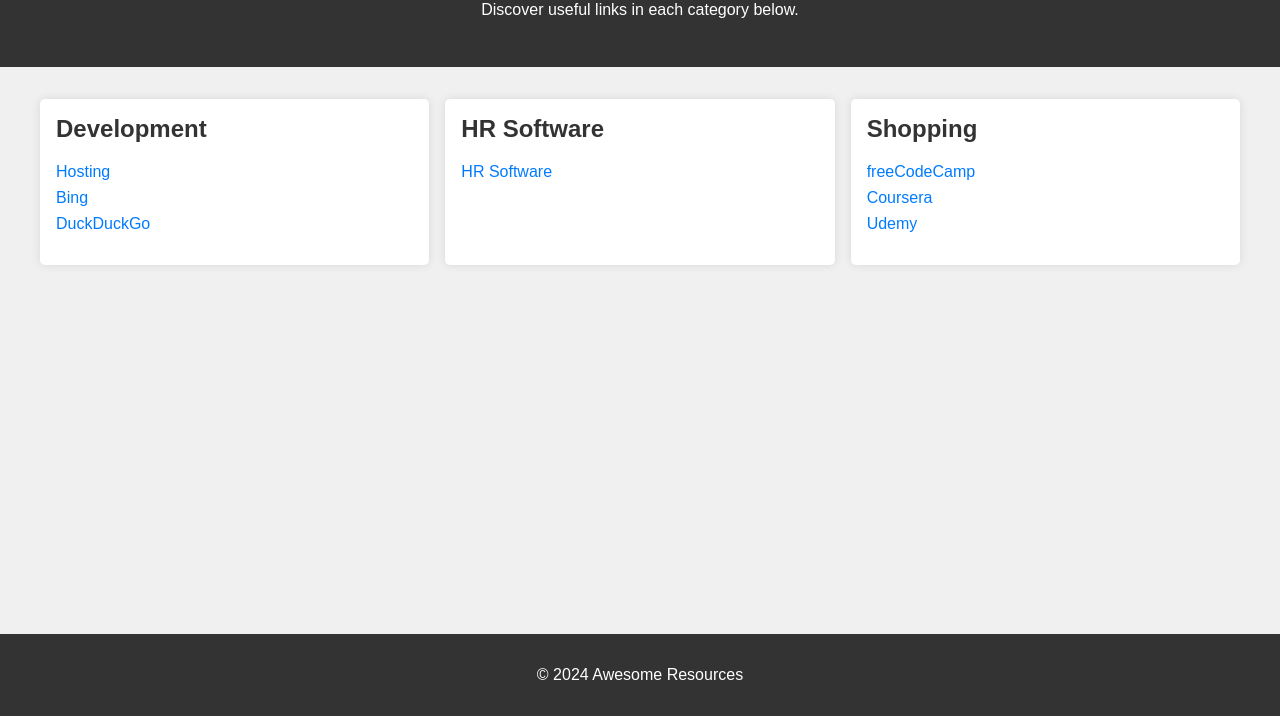
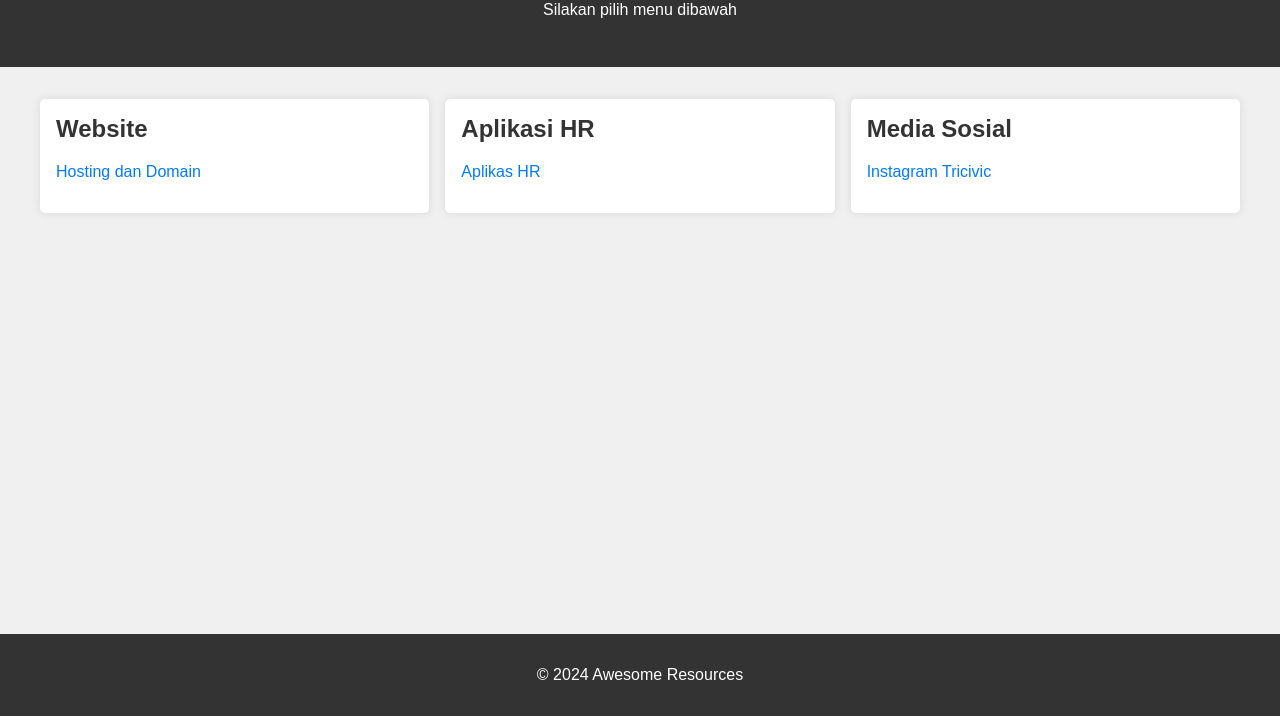
Before and after one commit to idnetri/idnetri.github.io, a plain HTML site: page index.html in a window 1280 px wide. Shown: the part 84-800 px from the top of the page. Drawn offline with Linux system fonts and the light colour scheme.

Commit message:
Update index.html

```diff
--- a/index.html
+++ b/index.html
@@ -3,37 +3,37 @@
 <head>
     <meta charset="UTF-8">
     <meta name="viewport" content="width=device-width, initial-scale=1.0">
-    <title>TP Github Site</title>
+    <title>TP Website</title>
     <link rel="stylesheet" href="style.css">
 </head>
 <body>
     <header>
-        <h1>Awesome Links by TP</h1>
-        <p>Discover useful links in each category below.</p>
+        <h1>Selamat datang</h1>
+        <p>Silakan pilih menu dibawah</p>
     </header>
 
     <main>
         <div class="columns-container">
             <div class="column">
-                <h2>Development</h2>
+                <h2>Website</h2>
                 <ul>
-                    <li><a href="https://www.google.com" target="_blank">Hosting</a></li>
-                    <li><a href="https://www.bing.com" target="_blank">Bing</a></li>
-                    <li><a href="https://www.duckduckgo.com" target="_blank">DuckDuckGo</a></li>
+                    <li><a href="https://idwebhost.com/aff/9655" target="_blank">Hosting dan Domain</a></li>
+<!--                     <li><a href="https://www.bing.com" target="_blank">Bing</a></li>
+                    <li><a href="https://www.duckduckgo.com" target="_blank">DuckDuckGo</a></li> -->
                 </ul>
             </div>
             <div class="column">
-                <h2>HR Software</h2>
+                <h2>Aplikasi HR</h2>
                 <ul>
-                    <li><a href="https://www.github.com" target="_blank">HR Software</a></li>
+                    <li><a href="https://www.idnetri.github.io" target="_blank">Aplikas HR</a></li>
                 </ul>
             </div>
             <div class="column">
-                <h2>Shopping</h2>
+                <h2>Media Sosial</h2>
                 <ul>
-                    <li><a href="https://www.freecodecamp.org" target="_blank">freeCodeCamp</a></li>
-                    <li><a href="https://www.coursera.org" target="_blank">Coursera</a></li>
-                    <li><a href="https://www.udemy.com" target="_blank">Udemy</a></li>
+                    <li><a href="https://www.instagram.com/tricivic" target="_blank">Instagram Tricivic</a></li>
+<!--                     <li><a href="https://www.coursera.org" target="_blank">Coursera</a></li>
+                    <li><a href="https://www.udemy.com" target="_blank">Udemy</a></li> -->
                 </ul>
             </div>
         </div>
```
